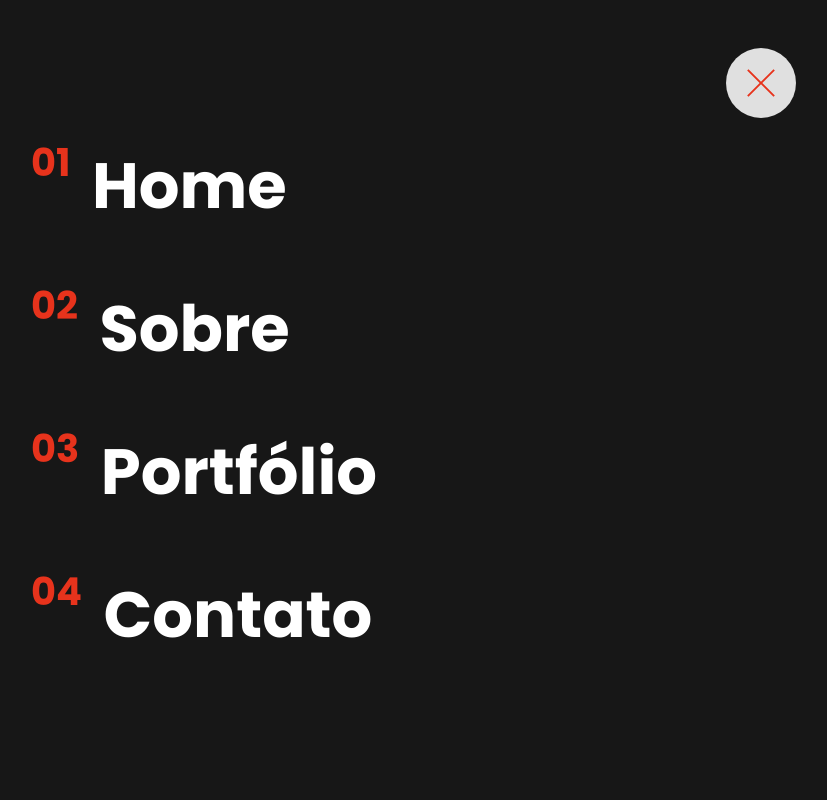
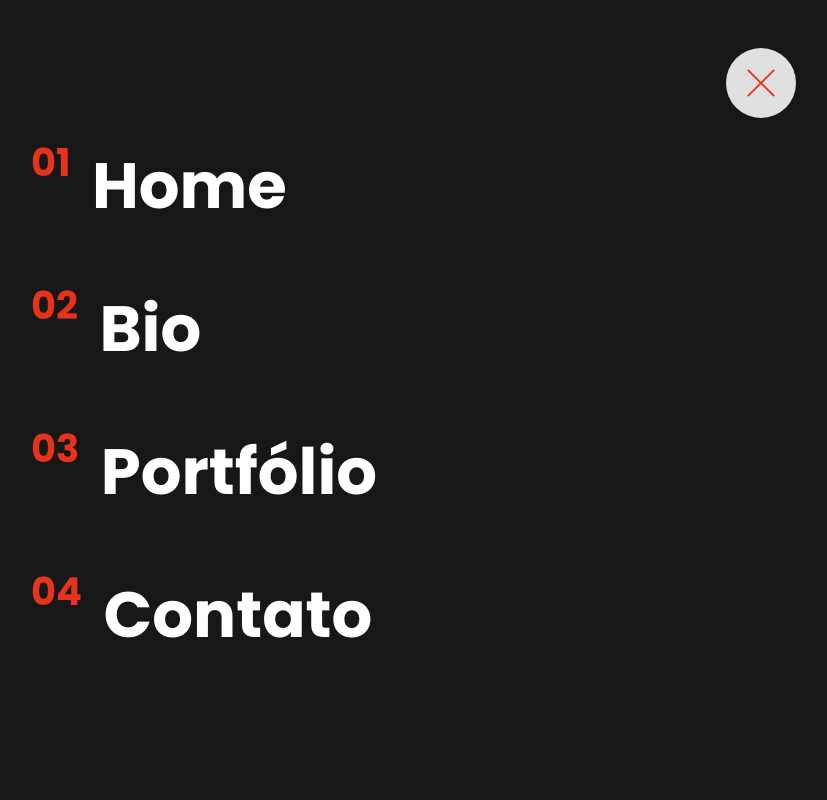
Before and after one commit to LucasAlexsandro/onzevibe, a React (Vite) app in the folder frontend/: page / in a window 1280 px wide. Both pictures are taken after a click on the button 1198 px from the left and 50 px from the top of the page. Shown: the top 800 px of the page, without its empty margins (436-1263 px from the left). Built offline with nearby package versions, Linux system fonts and the light colour scheme.

Commit message:
Update routes

```diff
--- a/frontend/src/components/Header/Header.jsx
+++ b/frontend/src/components/Header/Header.jsx
@@ -42,8 +42,8 @@ export default function index() {
               </a>
             </li>
             <li>
-              <a href="#">
-                <span>02</span> Sobre
+              <a href="/bio">
+                <span>02</span> Bio
               </a>
             </li>
             <li>
--- a/frontend/src/routes/routes.jsx
+++ b/frontend/src/routes/routes.jsx
@@ -10,7 +10,7 @@ const RoutesConfig = () => {
     <Router>
       <Routes>
         <Route path="/" exact element={<Home />} />
-        <Route path="/bio" element={<Bio />} />
+        <Route path="/bio" exact element={<Bio />} />
       </Routes>
     </Router>
   );
```
